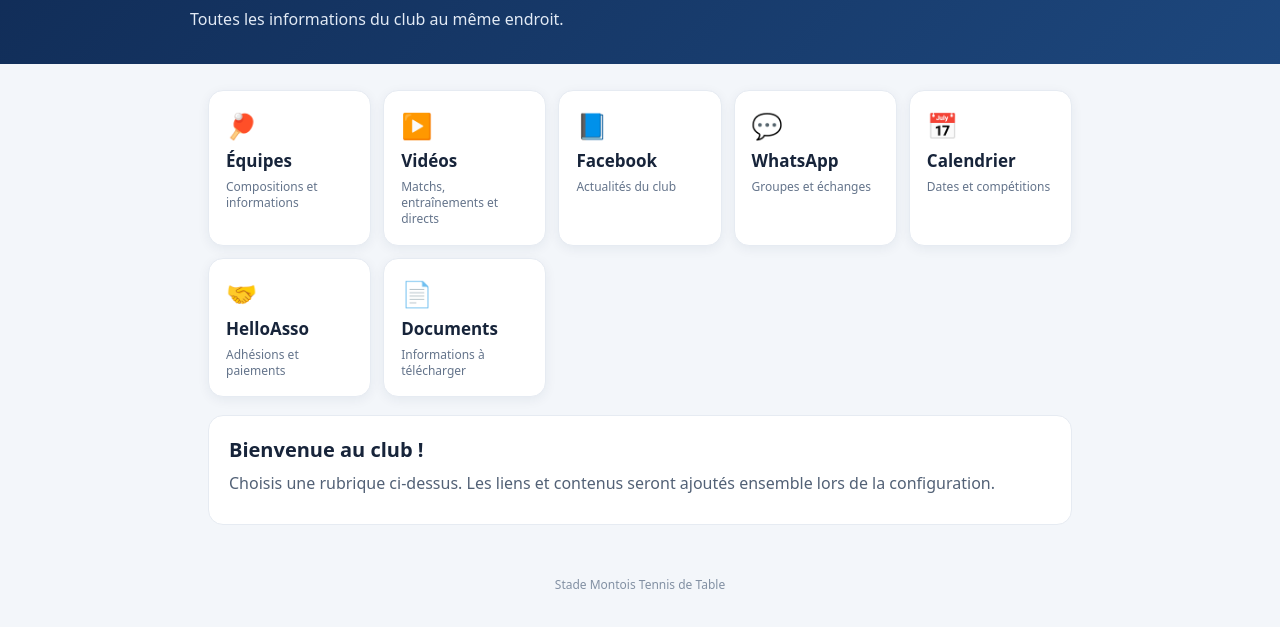
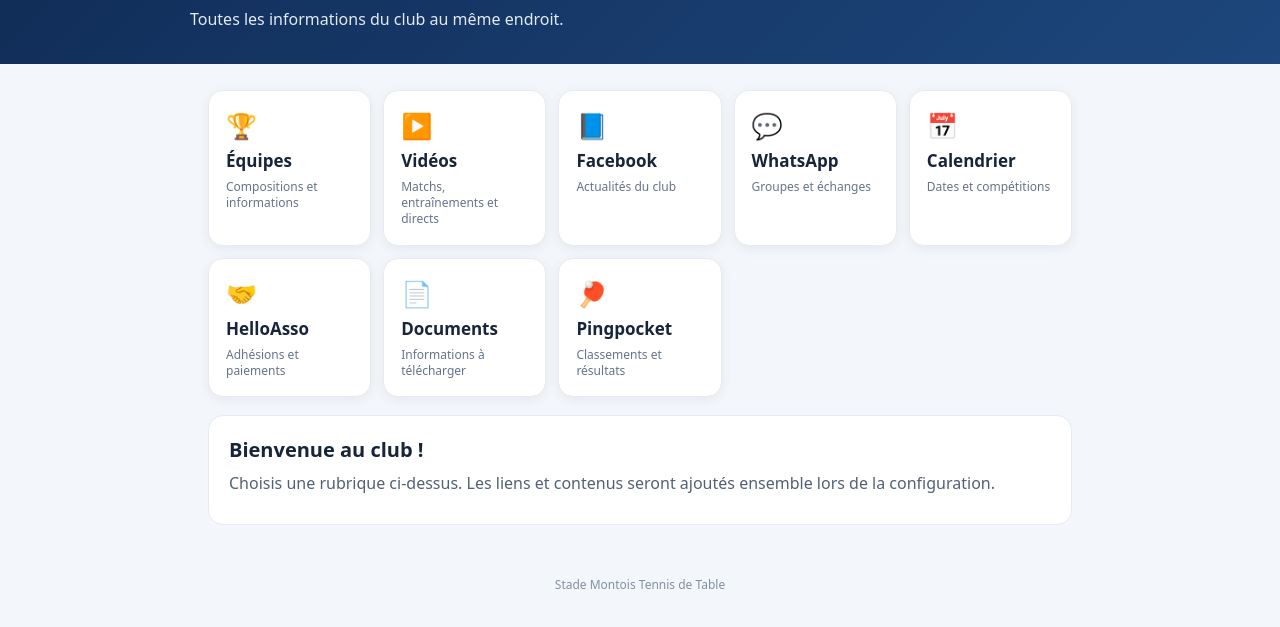
Before and after one commit to ThrrLr/smtt, a plain HTML site: page index.html in a window 1280 px wide. Shown: the part 141-768 px from the top of the page. Drawn offline with Linux system fonts and the light colour scheme.

Commit message:
Update index.html

```diff
--- a/index.html
+++ b/index.html
@@ -17,13 +17,14 @@
   </header>
   <main>
     <section class="menu" aria-label="Rubriques">
-      <a class="tile" href="#" data-section="equipes"><span class="emoji">🏓</span><strong>Équipes</strong><small>Compositions et informations</small></a>
+      <a class="tile" href="#" data-section="equipes"><span class="emoji">🏆</span><strong>Équipes</strong><small>Compositions et informations</small></a>
       <a class="tile" href="https://www.youtube.com/@StadeMontoisTennisdeTable" target="_blank" rel="noopener noreferrer"><span class="emoji">▶️</span><strong>Vidéos</strong><small>Matchs, entraînements et directs</small></a>
       <a class="tile" href="https://www.facebook.com/stademontoistt" target="_blank" rel="noopener noreferrer"><span class="emoji">📘</span><strong>Facebook</strong><small>Actualités du club</small></a>
       <a class="tile" href="https://chat.whatsapp.com/ECMf8BuR09BAYjncX5iXac?s=cl&p=i&iam=2" target="_blank" rel="noopener noreferrer"><span class="emoji">💬</span><strong>WhatsApp</strong><small>Groupes et échanges</small></a>
       <a class="tile" href="#" data-section="calendrier"><span class="emoji">📅</span><strong>Calendrier</strong><small>Dates et compétitions</small></a>
       <a class="tile" href="https://www.helloasso.com/associations/stade-montois-omnisports-tennis-de-table" target="_blank" rel="noopener noreferrer"><span class="emoji">🤝</span><strong>HelloAsso</strong><small>Adhésions et paiements</small></a>
       <a class="tile" href="https://drive.google.com/drive/u/0/folders/14zQilGmblymrCXx2L_ZUDhvkyvHktzBp" target="_blank" rel="noopener noreferrer"><span class="emoji">📄</span><strong>Documents</strong><small>Informations à télécharger</small></a>
+      <a class="tile" href="https://pingpocket.fr" target="_blank" rel="noopener noreferrer"><span class="emoji">🏓</span><strong>Pingpocket</strong><small>Classements et résultats</small></a>
     </section>
     <section class="panel" id="panel" aria-live="polite">
       <h2>Bienvenue au club !</h2>
```
